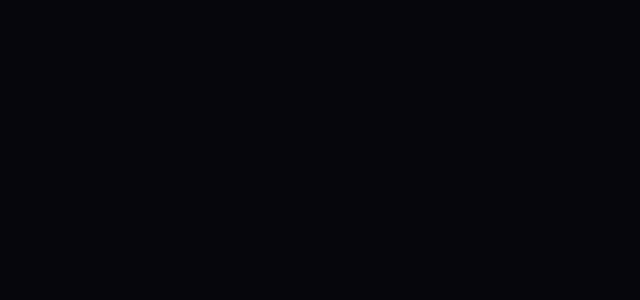
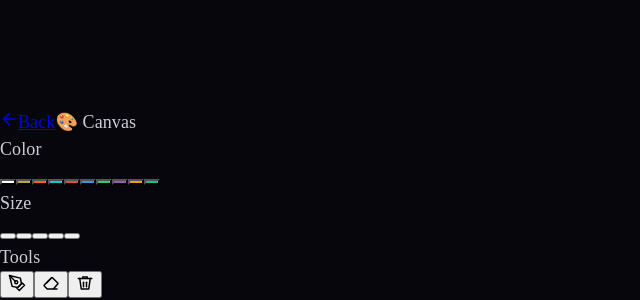
Before and after one commit to udit161/PORTFOLIO, a React (Vite) app in the folder frontend/: page /paint in a window 1280 px wide. Before the commit this address had no page. Shown: the part 699-999 px from the top of the page, without its empty margins (0-640 px from the left). Before the commit the page ends 800 px from the top, so only its background shows below. Built offline with nearby package versions, Linux system fonts and the light colour scheme; a web font is replaced by a local one.

Commit message:
paint brush

```diff
--- a/frontend/src/App.css
+++ b/frontend/src/App.css
@@ -213,7 +213,7 @@
   padding: 0;
   z-index: 3;
   cursor: pointer;
-  opacity: 0.15;
+  opacity: 0.20;
   transition: opacity 0.5s ease, transform 0.4s ease;
   display: flex;
   align-items: center;
--- a/frontend/src/App.jsx
+++ b/frontend/src/App.jsx
@@ -2,6 +2,7 @@ import { BrowserRouter, Routes, Route } from 'react-router-dom';
 import Home from './pages/Home';
 import ProjectsPage from './pages/ProjectsPage';
 import CertificationsPage from './pages/CertificationsPage';
+import PaintPage from './pages/PaintPage';
 import './App.css';
 
 export default function App() {
@@ -11,6 +12,7 @@ export default function App() {
         <Route path="/" element={<Home />} />
         <Route path="/projects" element={<ProjectsPage />} />
         <Route path="/certifications" element={<CertificationsPage />} />
+        <Route path="/paint" element={<PaintPage />} />
       </Routes>
     </BrowserRouter>
   );
--- a/frontend/src/pages/Home.jsx
+++ b/frontend/src/pages/Home.jsx
@@ -1,4 +1,5 @@
 import { useRef, useEffect } from 'react';
+import { useNavigate } from 'react-router-dom';
 import userPic from '../assets/user_pic.jpg';
 import topoPattern from '../assets/topo_pattern.png';
 import BioBlock from '../components/BioBlock';
@@ -8,6 +9,7 @@ import ProjectsSection from '../components/ProjectsSection';
 import Logo from '../components/Logo';
 
 export default function Home() {
+  const navigate = useNavigate();
   const canvasRef = useRef(null);
   const cardRef = useRef(null);
   const particlesRef = useRef([]);
@@ -236,9 +238,7 @@ export default function Home() {
               className="ghost-brush-btn"
               title="Paint tool"
               aria-label="Activate paintbrush"
-              onClick={() => {
-                // Could toggle a brush mode, for now just a subtle interactive element
-              }}
+              onClick={() => navigate('/paint')}
             >
               <svg viewBox="0 0 64 64" fill="none" xmlns="http://www.w3.org/2000/svg" className="ghost-brush-svg">
                 {/* Handle */}
--- /dev/null
+++ b/frontend/src/pages/PaintPage.jsx
@@ -0,0 +1,207 @@
+import { useRef, useEffect, useState, useCallback } from 'react';
+import { Link } from 'react-router-dom';
+
+const COLORS = [
+  '#ffffff', '#c2a43f', '#FF5F1F', '#00CEC9', '#e74c3c',
+  '#3498db', '#2ecc71', '#9b59b6', '#f39c12', '#1abc9c',
+];
+
+const BRUSH_SIZES = [4, 8, 14, 22, 34];
+
+export default function PaintPage() {
+  const canvasRef = useRef(null);
+  const ctxRef = useRef(null);
+  const isDrawing = useRef(false);
+  const lastPoint = useRef(null);
+
+  const [color, setColor] = useState('#ffffff');
+  const [brushSize, setBrushSize] = useState(8);
+  const [isEraser, setIsEraser] = useState(false);
+  const [tool, setTool] = useState('brush'); // 'brush' | 'eraser'
+
+  // Initialize canvas
+  useEffect(() => {
+    const canvas = canvasRef.current;
+    const dpr = window.devicePixelRatio || 1;
+
+    const resize = () => {
+      const w = window.innerWidth;
+      const h = window.innerHeight;
+      canvas.width = w * dpr;
+      canvas.height = h * dpr;
+      canvas.style.width = `${w}px`;
+      canvas.style.height = `${h}px`;
+      const ctx = canvas.getContext('2d');
+      ctx.scale(dpr, dpr);
+      ctx.lineCap = 'round';
+      ctx.lineJoin = 'round';
+      ctxRef.current = ctx;
+    };
+
+    resize();
+    window.addEventListener('resize', resize);
+    return () => window.removeEventListener('resize', resize);
+  }, []);
+
+  const getPos = useCallback((e) => {
+    const canvas = canvasRef.current;
+    const rect = canvas.getBoundingClientRect();
+    const clientX = e.touches ? e.touches[0].clientX : e.clientX;
+    const clientY = e.touches ? e.touches[0].clientY : e.clientY;
+    return { x: clientX - rect.left, y: clientY - rect.top };
+  }, []);
+
+  const startDraw = useCallback((e) => {
+    e.preventDefault();
+    isDrawing.current = true;
+    lastPoint.current = getPos(e);
+  }, [getPos]);
+
+  const draw = useCallback((e) => {
+    if (!isDrawing.current || !ctxRef.current) return;
+    e.preventDefault();
+
+    const ctx = ctxRef.current;
+    const pos = getPos(e);
+    const last = lastPoint.current;
+
+    ctx.beginPath();
+    ctx.moveTo(last.x, last.y);
+    ctx.lineTo(pos.x, pos.y);
+
+    if (tool === 'eraser') {
+      ctx.globalCompositeOperation = 'destination-out';
+      ctx.strokeStyle = 'rgba(0,0,0,1)';
+      ctx.lineWidth = brushSize * 2.5;
+    } else {
+      ctx.globalCompositeOperation = 'source-over';
+      ctx.strokeStyle = color;
+      ctx.lineWidth = brushSize;
+      ctx.shadowColor = color;
+      ctx.shadowBlur = brushSize * 0.4;
+    }
+
+    ctx.stroke();
+    ctx.shadowBlur = 0;
+    lastPoint.current = pos;
+  }, [color, brushSize, tool, getPos]);
+
+  const stopDraw = useCallback(() => {
+    isDrawing.current = false;
+    lastPoint.current = null;
+  }, []);
+
+  const clearCanvas = () => {
+    const canvas = canvasRef.current;
+    const ctx = ctxRef.current;
+    if (!ctx) return;
+    ctx.globalCompositeOperation = 'source-over';
+    ctx.clearRect(0, 0, canvas.width, canvas.height);
+  };
+
+  return (
+    <div className="paint-page">
+      <canvas
+        ref={canvasRef}
+        className="paint-canvas"
+        onMouseDown={startDraw}
+        onMouseMove={draw}
+        onMouseUp={stopDraw}
+        onMouseLeave={stopDraw}
+        onTouchStart={startDraw}
+        onTouchMove={draw}
+        onTouchEnd={stopDraw}
+      />
+
+      {/* Top bar */}
+      <div className="paint-top-bar">
+        <Link to="/" className="paint-back-link">
+          <svg width="18" height="18" viewBox="0 0 24 24" fill="none" stroke="currentColor" strokeWidth="2" strokeLinecap="round" strokeLinejoin="round">
+            <path d="M19 12H5" />
+            <polyline points="12 19 5 12 12 5" />
+          </svg>
+          Back
+        </Link>
+        <span className="paint-title">🎨 Canvas</span>
+      </div>
+
+      {/* Toolbar */}
+      <div className="paint-toolbar">
+        {/* Colors */}
+        <div className="paint-tool-group">
+          <span className="paint-tool-label">Color</span>
+          <div className="paint-color-row">
+            {COLORS.map((c) => (
+              <button
+                key={c}
+                className={`paint-color-swatch ${color === c && tool === 'brush' ? 'active' : ''}`}
+                style={{ backgroundColor: c }}
+                onClick={() => { setColor(c); setTool('brush'); }}
+                title={c}
+              />
+            ))}
+          </div>
+        </div>
+
+        {/* Brush sizes */}
+        <div className="paint-tool-group">
+          <span className="paint-tool-label">Size</span>
+          <div className="paint-size-row">
+            {BRUSH_SIZES.map((s) => (
+              <button
+                key={s}
+                className={`paint-size-btn ${brushSize === s ? 'active' : ''}`}
+                onClick={() => setBrushSize(s)}
+                title={`${s}px`}
+              >
+                <span className="paint-size-dot" style={{ width: s, height: s }} />
+              </button>
+            ))}
+          </div>
+        </div>
+
+        {/* Tools */}
+        <div className="paint-tool-group">
+          <span className="paint-tool-label">Tools</span>
+          <div className="paint-tools-row">
+            <button
+              className={`paint-tool-btn ${tool === 'brush' ? 'active' : ''}`}
+              onClick={() => setTool('brush')}
+              title="Brush"
+            >
+              <svg width="18" height="18" viewBox="0 0 24 24" fill="none" stroke="currentColor" strokeWidth="2" strokeLinecap="round" strokeLinejoin="round">
+                <path d="M12 19l7-7 3 3-7 7-3-3z" />
+                <path d="M18 13l-1.5-7.5L2 2l3.5 14.5L13 18l5-5z" />
+                <path d="M2 2l7.586 7.586" />
+                <circle cx="11" cy="11" r="2" />
+              </svg>
+            </button>
+            <button
+              className={`paint-tool-btn ${tool === 'eraser' ? 'active' : ''}`}
+              onClick={() => setTool('eraser')}
+              title="Eraser"
+            >
+              <svg width="18" height="18" viewBox="0 0 24 24" fill="none" stroke="currentColor" strokeWidth="2" strokeLinecap="round" strokeLinejoin="round">
+                <path d="M20 20H7L3 16a1 1 0 010-1.4l9.6-9.6a1 1 0 011.4 0l7 7a1 1 0 010 1.4L15 20" />
+                <path d="M6 12l6-6" />
+              </svg>
+            </button>
+            <button
+              className="paint-tool-btn"
+              onClick={clearCanvas}
+              title="Clear canvas"
+            >
+              <svg width="18" height="18" viewBox="0 0 24 24" fill="none" stroke="currentColor" strokeWidth="2" strokeLinecap="round" strokeLinejoin="round">
+                <polyline points="3 6 5 6 21 6" />
+                <path d="M19 6l-2 14H7L5 6" />
+                <path d="M10 11v6" />
+                <path d="M14 11v6" />
+                <path d="M9 6V4h6v2" />
+              </svg>
+            </button>
+          </div>
+        </div>
+      </div>
+    </div>
+  );
+}
```
